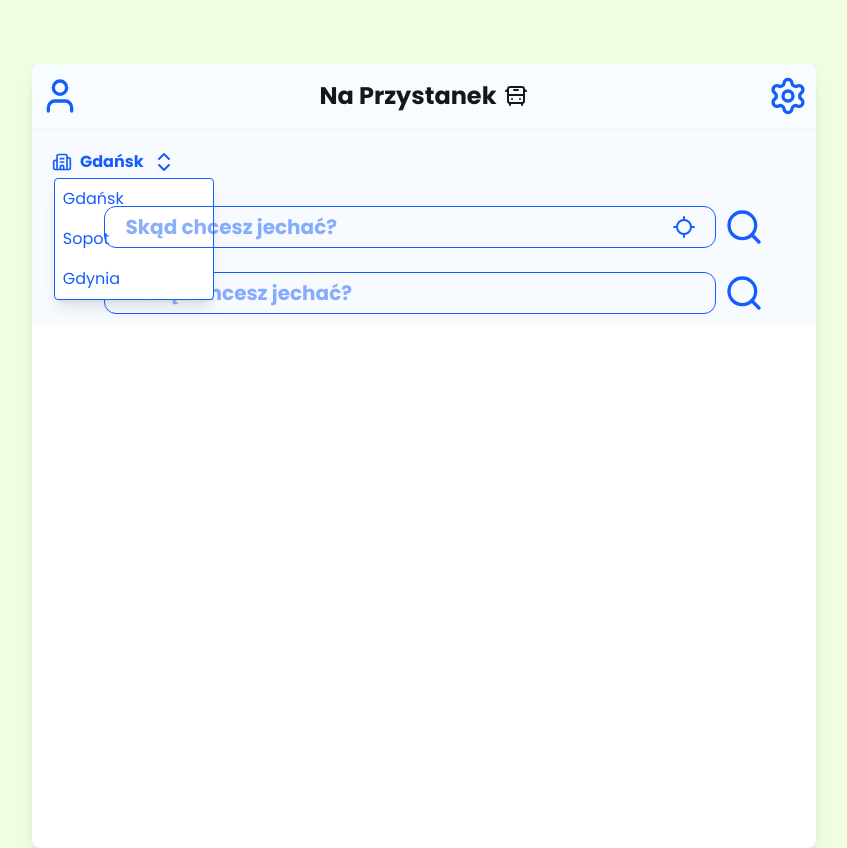
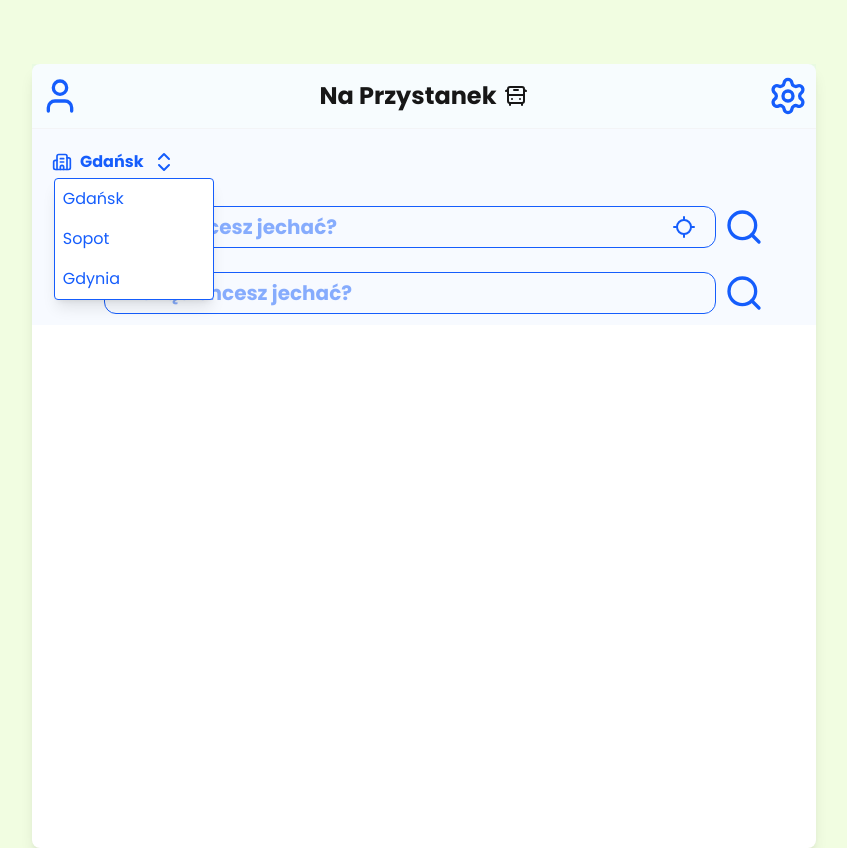
Before and after one commit to msiemienski/Projekt-Zespolowy-NaPrzystanek, a Next.js app in the folder frontend/: page / in a window 1280 px wide. Both pictures are taken after a click on the button "Gdańsk". Shown: the whole page, without its empty margins (32-879 px from the left). Built offline with nearby package versions, Linux system fonts and the light colour scheme.

Commit message:
naprawienie nakladania sie na siebie warsw

```diff
--- a/frontend/src/components/Main.js
+++ b/frontend/src/components/Main.js
@@ -37,7 +37,7 @@ export default function Main() {
                         </div>
                     </button>
                     {open && (
-                        <ul className="absolute top-full mt-1 ml-10 w-40 bg-white border rounded shadow-lg">
+                        <ul className="absolute z-10 top-full mt-1 ml-10 w-40 bg-white border rounded shadow-lg">
                         {["Gdańsk", "Sopot", "Gdynia"].map((opt) => (
                             <li
                             key={opt}
```
